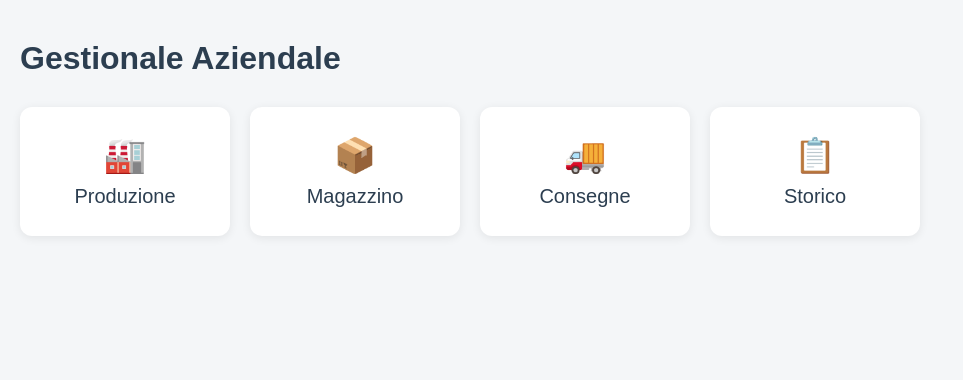
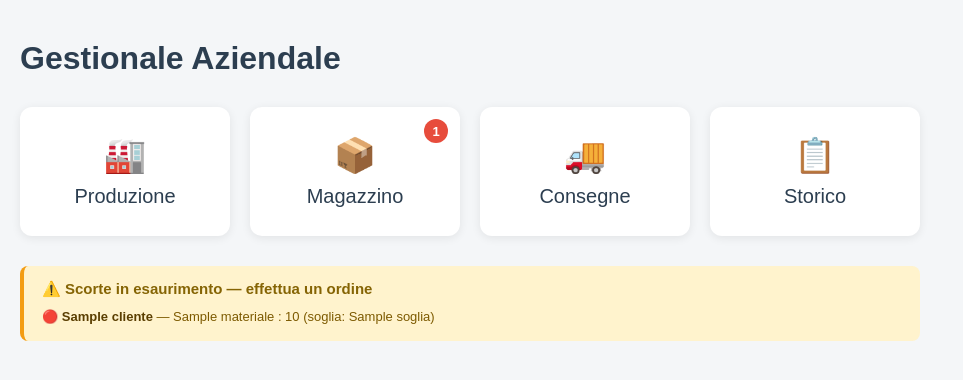
Before and after one commit to Galc987/gestionale-magazzino, a Flask app: template templates/home.html in a window 1280 px wide. Shown: the top 380 px of the page, without its empty margins (0-963 px from the left). Run offline with Flask 3, Linux system fonts and the light colour scheme; the template is opened without the code that fills it: most values are stand-ins (such as "Sample title", 1, 10 or a date in 2020); some libraries are stand-ins or nearby versions.

Commit message:
Update home.html

```diff
--- a/templates/home.html
+++ b/templates/home.html
@@ -9,8 +9,7 @@ h1 { margin-bottom: 30px; color: #2c3e50; }
 .menu {
     display: grid;
     grid-template-columns: repeat(auto-fit, minmax(200px, 1fr));
-    gap: 20px;
-    max-width: 900px;
+    gap: 20px; max-width: 900px; margin-bottom: 30px;
 }
 a.card {
     display: block; padding: 28px 20px; background: white;
@@ -27,6 +26,15 @@ a.card:hover { box-shadow: 0 4px 18px rgba(0,0,0,.15); }
     width: 24px; height: 24px; font-size: 13px; font-weight: bold;
     display: flex; align-items: center; justify-content: center;
 }
+/* Alert box */
+.alert-home {
+    max-width: 900px;
+    background: #fff3cd; border-left: 4px solid #f39c12;
+    border-radius: 8px; padding: 14px 18px;
+}
+.alert-home h3 { color: #856404; font-size: 15px; margin-bottom: 8px; }
+.alert-item { font-size: 13px; color: #7d5a00; padding: 3px 0; }
+.alert-item strong { color: #5a3e00; }
 </style>
 </head>
 <body>
@@ -37,8 +45,8 @@ a.card:hover { box-shadow: 0 4px 18px rgba(0,0,0,.15); }
     </a>
     <a class="card" href="/magazzino">
         <span class="icon">📦</span>Magazzino
-        {% if alert_mp > 0 %}
-        <span class="badge">{{ alert_mp }}</span>
+        {% if alert_mp %}
+        <span class="badge">{{ alert_mp|length }}</span>
         {% endif %}
     </a>
     <a class="card" href="/consegne">
@@ -48,5 +56,23 @@ a.card:hover { box-shadow: 0 4px 18px rgba(0,0,0,.15); }
         <span class="icon">📋</span>Storico
     </a>
 </div>
+
+{% if alert_mp %}
+<div class="alert-home">
+    <h3>⚠️ Scorte in esaurimento — effettua un ordine</h3>
+    {% for a in alert_mp %}
+    <div class="alert-item">
+        🔴
+        {% if a.cliente == "GLOBALE" %}
+            <strong>{{ a.materiale }}</strong>
+        {% else %}
+            <strong>{{ a.cliente }}</strong> — {{ a.materiale }}
+        {% endif %}
+        : {{ a.qty }} (soglia: {{ a.soglia }})
+    </div>
+    {% endfor %}
+</div>
+{% endif %}
+
 </body>
 </html>
```
